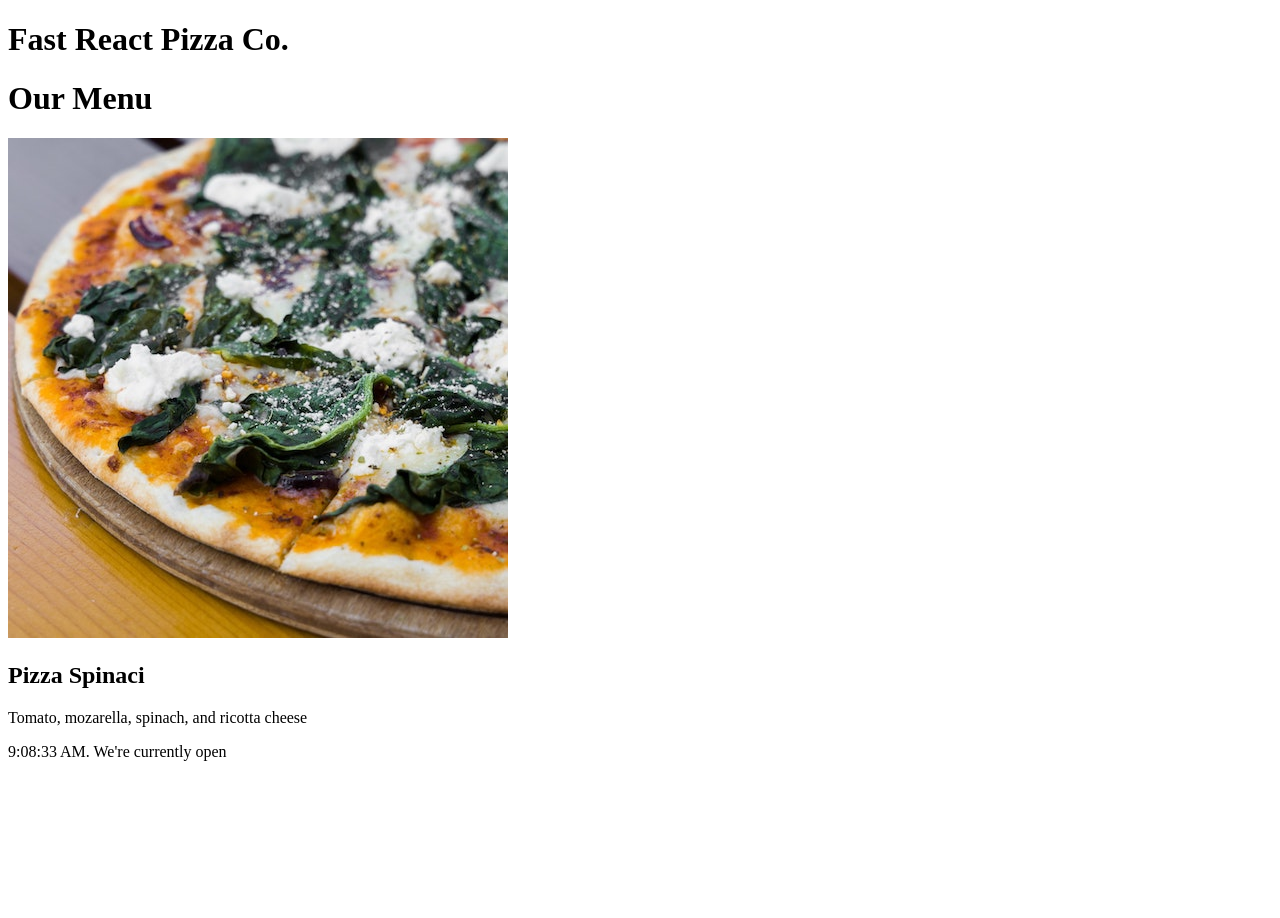
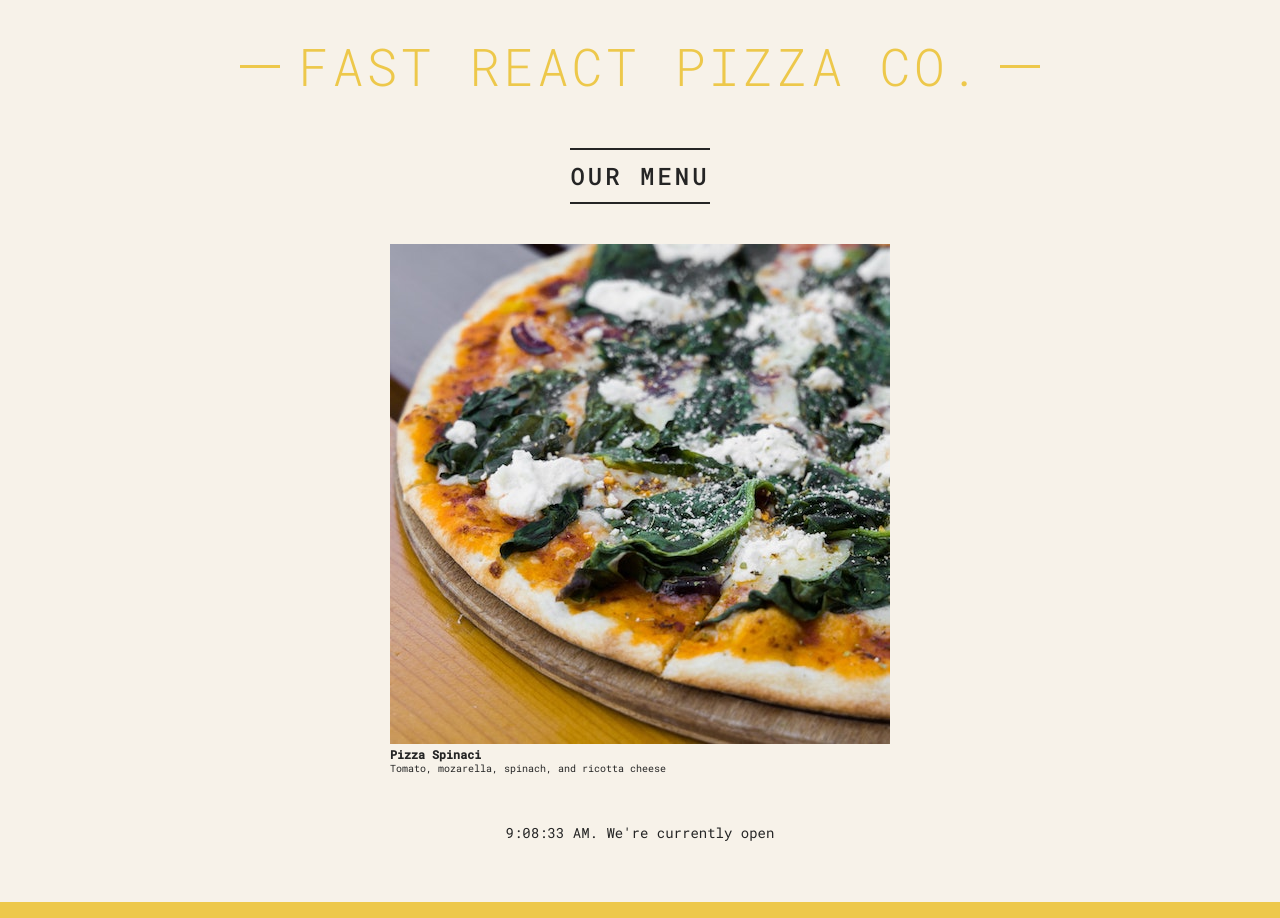
Before and after one commit to PhilipCrasco/PizzaReact, a React (Create React App) app: page / in a window 1280 px wide. Before the commit the page ends 800 px from the top, so only its background shows below. Built offline with nearby package versions, Linux system fonts and the light colour scheme.

Commit message:
Styling React Application

```diff
--- a/src/index.css
+++ b/src/index.css
@@ -1,4 +1,4 @@
-@import url('https://fonts.googleapis.com/css2?family=Roboto+Mono:ital,wght@0,300;0,400;0,500;1,300&display=swap');
+@import url("https://fonts.googleapis.com/css2?family=Roboto+Mono:ital,wght@0,300;0,400;0,500;1,300&display=swap");
 
 * {
   margin: 0;
@@ -11,7 +11,7 @@
 }
 
 body {
-  font-family: 'Roboto Mono', sans-serif;
+  font-family: "Roboto Mono", sans-serif;
   color: #252525;
   font-weight: 400;
   background-color: #f7f2e9;
@@ -55,9 +55,9 @@
 .header h1::before,
 .header h1::after {
   display: block;
-  content: '';
+  content: "";
   height: 3px;
-  width: 12rem;
+  width: 4rem;
   background-color: #edc84b;
   position: absolute;
   top: calc(50% - 1px);
--- a/src/index.js
+++ b/src/index.js
@@ -1,5 +1,6 @@
 import React from "react";
 import ReactDOM from "react-dom/client";
+import "./index.css";
 
 const pizzaData = [
   {
@@ -48,7 +49,7 @@
 
 function App() {
   return (
-    <div>
+    <div className="container">
       <Header />
       <Menu />
       <Footer />
@@ -57,14 +58,22 @@
 }
 
 function Header() {
-  return <h1>Fast React Pizza Co.</h1>;
+  const style = {};
+
+  return (
+    <header className="header">
+      <h1 style={style}>Fast React Pizza Co.</h1>
+    </header>
+  );
 }
 
 function Menu() {
   return (
     <div>
-      <h1>Our Menu</h1>
-      <Pizza />
+      <main className="menu">
+        <h2>Our Menu</h2>
+        <Pizza />
+      </main>
     </div>
   );
 }
@@ -80,7 +89,9 @@
   // else alert("Sorry we're closed");
 
   return (
-    <footer>{new Date().toLocaleTimeString()}. We're currently open</footer>
+    <footer className="footer">
+      {new Date().toLocaleTimeString()}. We're currently open
+    </footer>
   );
 }
 
@@ -88,7 +99,7 @@
   return (
     <div>
       <img src="pizzas/spinaci.jpg" alt="Pizza Spinaci" />
-      <h2>Pizza Spinaci</h2>
+      <h3>Pizza Spinaci</h3>
       <p>Tomato, mozarella, spinach, and ricotta cheese</p>
     </div>
   );
```
